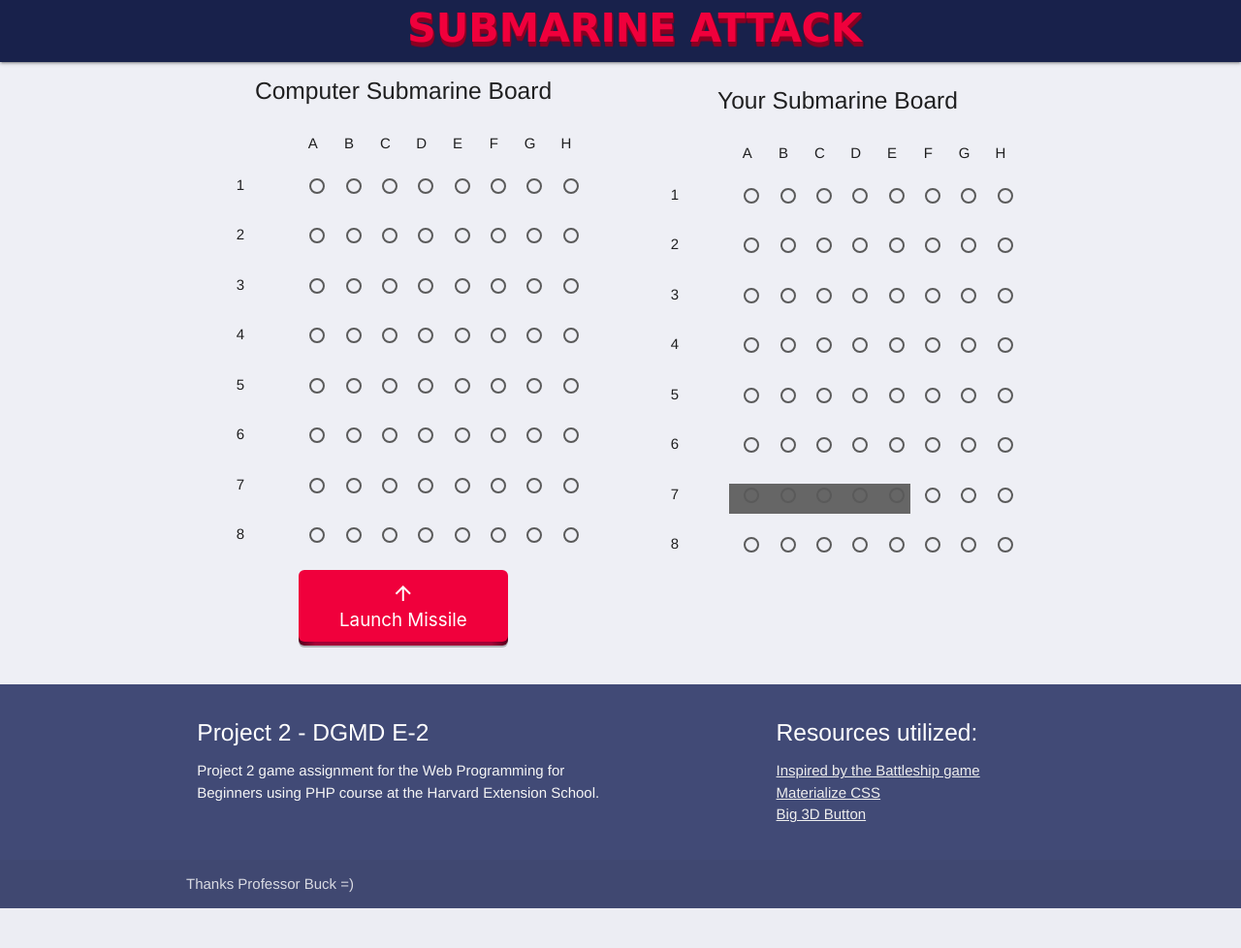
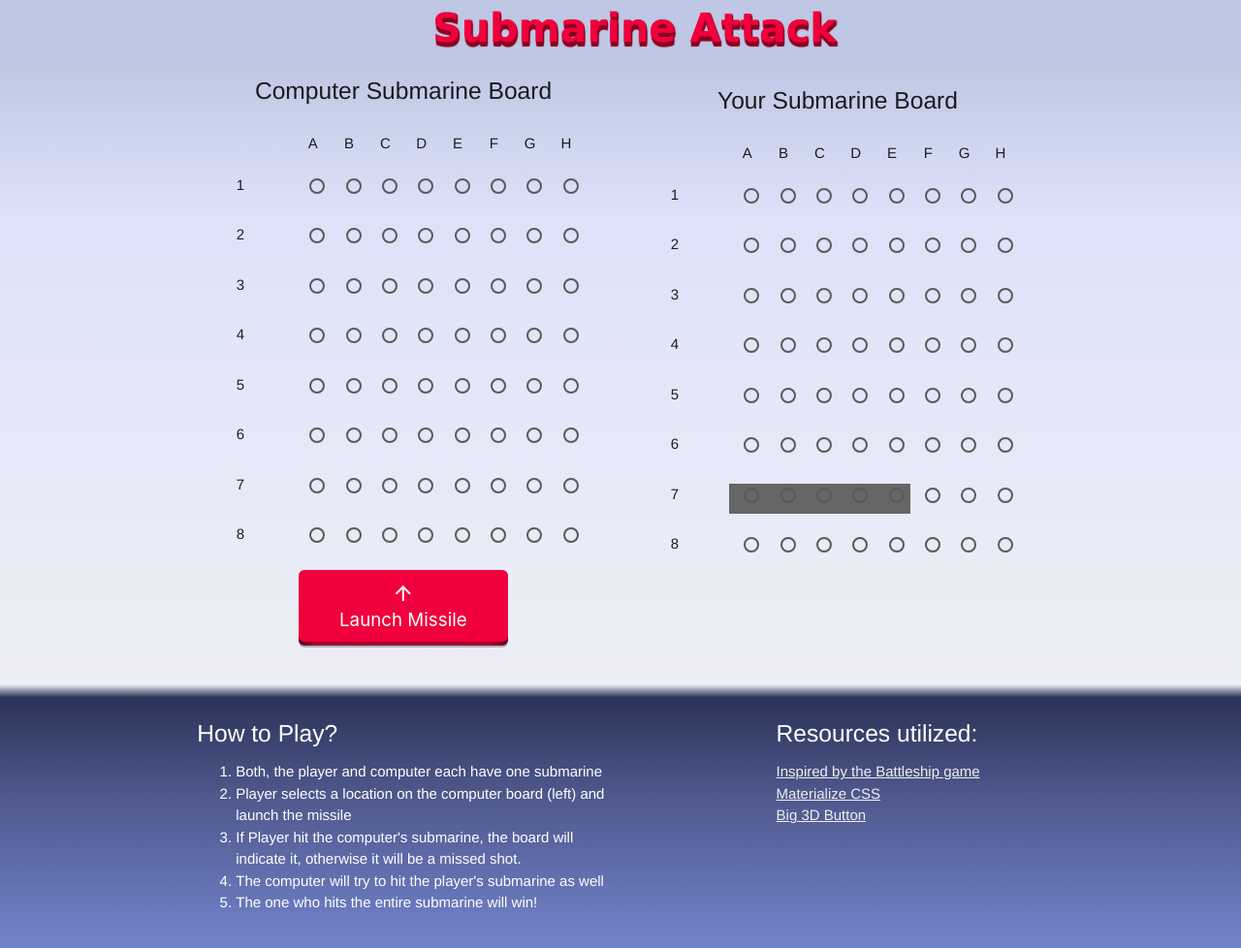
Before and after one commit to AbdellGautier/e2, a PHP site: page / in a window 1280 px wide. Shown: the whole page at 97% size. Before the commit the page ends 937 px from the top, so only its background shows below. Run offline with PHP 8.4, Linux system fonts and the light colour scheme.

Commit message:
UI Optimization and CSS Updates

```diff
--- a/p2/css/index.css
+++ b/p2/css/index.css
@@ -14,7 +14,6 @@ body {
     top: 45%;
     right: 50%;
     transform: translate(50%,-50%);
-    text-transform: uppercase;
     font-family: verdana;
     font-size: 2.75em;
     font-weight: 700;
@@ -30,11 +29,12 @@ body {
    help in keeping the footer at the bottom at all times */
 main {
 	flex: 1 0 auto;
+    background: linear-gradient(0deg, #eeeff5 0%, rgb(221 226 249) 75%, rgb(190 199 227) 100%);
 }
 
 /* The navbar / header background */
 .nav-wrapper {
-	background-color: #18214b;
+	background-color: rgb(190 199 227);
 }
 
 .center {
@@ -161,5 +161,8 @@ main {
 }
 
 .page-footer {
-    background-color: #414a76;
+    /* background-color: #414a76; */
+    padding-top: 0px;
+    background: rgb(115,131,204);
+    background: linear-gradient(0deg, rgba(115,131,204,1) 0%, rgba(79,89,141,1) 57%, rgba(43,51,87,1) 95%, rgba(238,239,245,1) 100%);
 }
--- a/p2/index-view.php
+++ b/p2/index-view.php
@@ -112,10 +112,20 @@
     <footer class="page-footer">
         <div class="container">
             <div class="row">
+                <div class="col s12">
+                </div>
+            </div>
+            <div class="row">
                 <div class="col l6 s12">
-                    <h5 class="white-text">Project 2 - DGMD E-2</h5>
+                    <h5 class="white-text">How to Play?</h5>
                     <p class="grey-text text-lighten-4">
-                        Project 2 game assignment for the Web Programming for Beginners using PHP course at the Harvard Extension School.
+                        <ol>
+                            <li>Both, the player and computer each have one submarine</li>
+                            <li>Player selects a location on the computer board (left) and launch the missile</li>
+                            <li>If Player hit the computer's submarine, the board will indicate it, otherwise it will be a missed shot.</li>
+                            <li>The computer will try to hit the player's submarine as well</li>
+                            <li>The one who hits the entire submarine will win!</li>
+                        </ol>
                     </p>
                 </div>
                 <div class="col l4 offset-l2 s12">
@@ -134,11 +144,6 @@
                 </div>
             </div>
         </div>
-        <div class="footer-copyright">
-            <div class="container">
-                Thanks Professor Buck =)
-            </div>
-        </div>
     </footer>
 </body>
 </html>
```
